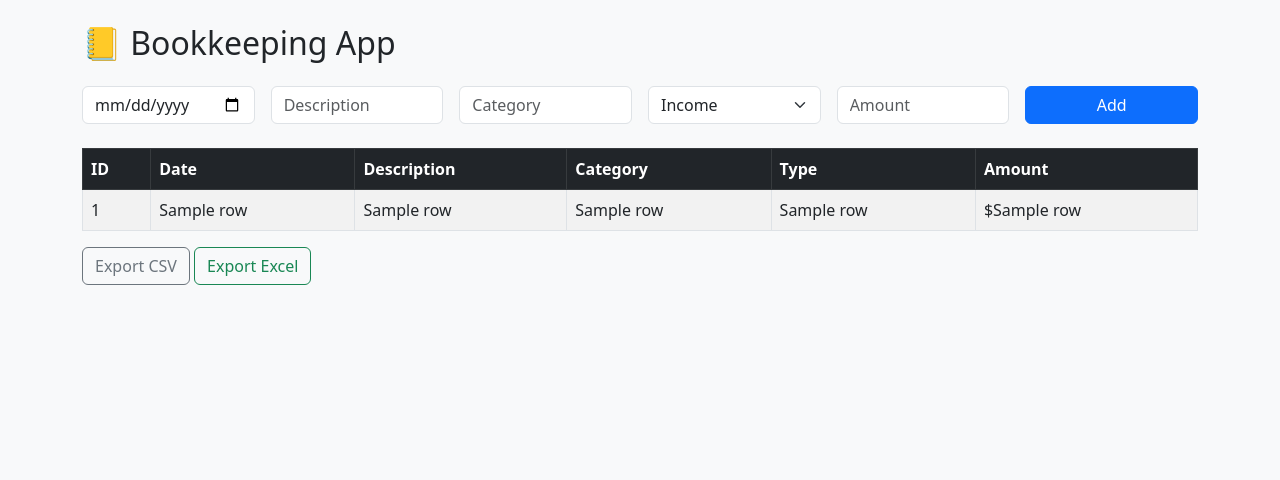
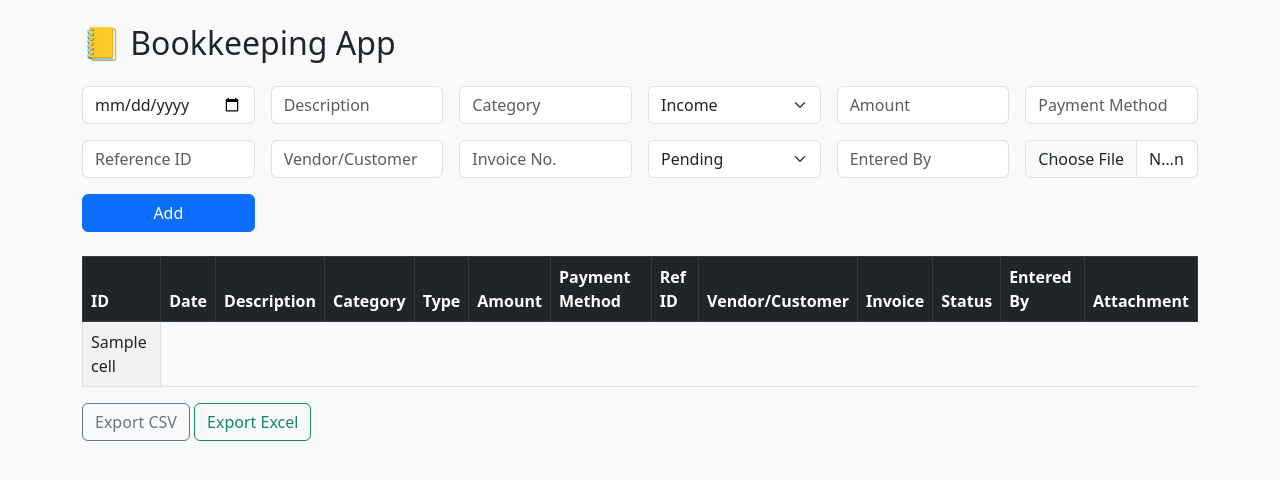
Before and after one commit to grnanduri/bookkeeper-web, a Flask app: template templates/index.html in a window 1280 px wide. Shown: the top 480 px of the page. Run offline with Flask 3, Linux system fonts and the light colour scheme; the template is opened without the code that fills it: most values are stand-ins (such as "Sample title", 1, 10 or a date in 2020).

Commit message:
Added more fields

```diff
--- a/app.py
+++ b/app.py
@@ -5,6 +5,7 @@
 import os
 
 app = Flask(__name__)
+app.config['UPLOAD_FOLDER'] = 'uploads'
 
 DB_FILE = 'books.db'
 
@@ -18,7 +19,14 @@
             description TEXT,
             category TEXT,
             type TEXT CHECK(type IN ('income','expense')),
-            amount REAL
+            amount REAL,
+            payment_method TEXT,
+            reference_id TEXT,
+            vendor_customer TEXT,
+            invoice_no TEXT,
+            status TEXT,
+            entered_by TEXT,
+            attachment TEXT
         )
     ''')
     conn.commit()
@@ -35,15 +43,26 @@
 
 @app.route('/add', methods=['POST'])
 def add():
-    date = request.form['date']
-    description = request.form['description']
-    category = request.form['category']
-    ttype = request.form['type']
-    amount = float(request.form['amount'])
+    data = request.form
+    file = request.files.get('attachment')
+    attachment_path = ''
+    if file and file.filename:
+        os.makedirs(app.config['UPLOAD_FOLDER'], exist_ok=True)
+        attachment_path = os.path.join(app.config['UPLOAD_FOLDER'], file.filename)
+        file.save(attachment_path)
+
     conn = sqlite3.connect(DB_FILE)
     c = conn.cursor()
-    c.execute('INSERT INTO transactions (date, description, category, type, amount) VALUES (?, ?, ?, ?, ?)',
-              (date, description, category, ttype, amount))
+    c.execute('''
+        INSERT INTO transactions (
+            date, description, category, type, amount, payment_method, reference_id,
+            vendor_customer, invoice_no, status, entered_by, attachment
+        ) VALUES (?, ?, ?, ?, ?, ?, ?, ?, ?, ?, ?, ?)
+    ''', (
+        data['date'], data['description'], data['category'], data['type'], float(data['amount']),
+        data['payment_method'], data['reference_id'], data['vendor_customer'], data['invoice_no'],
+        data['status'], data['entered_by'], attachment_path
+    ))
     conn.commit()
     conn.close()
     return redirect('/')
@@ -54,11 +73,12 @@
     c = conn.cursor()
     c.execute('SELECT * FROM transactions')
     rows = c.fetchall()
+    headers = [i[0] for i in c.description]
     conn.close()
     filename = "transactions.csv"
     with open(filename, 'w', newline='') as f:
         writer = csv.writer(f)
-        writer.writerow(["ID", "Date", "Description", "Category", "Type", "Amount"])
+        writer.writerow(headers)
         writer.writerows(rows)
     return send_file(filename, as_attachment=True)
 
@@ -68,12 +88,14 @@
     c = conn.cursor()
     c.execute('SELECT * FROM transactions')
     rows = c.fetchall()
+    headers = [i[0] for i in c.description]
     conn.close()
+
     filename = "transactions.xlsx"
     wb = Workbook()
     ws = wb.active
     ws.title = "Transactions"
-    ws.append(["ID", "Date", "Description", "Category", "Type", "Amount"])
+    ws.append(headers)
     for row in rows:
         ws.append(row)
     wb.save(filename)
@@ -81,5 +103,5 @@
 
 if __name__ == '__main__':
     init_db()
-    port = int(os.environ.get("PORT", 5000))  # Use Render-assigned port or 5000 locally
-    app.run(host='0.0.0.0', port=port)
+    port = int(os.environ.get("PORT", 5000))
+    app.run(host="0.0.0.0", port=port)
--- a/templates/index.html
+++ b/templates/index.html
@@ -2,13 +2,13 @@
 <html lang="en">
 <head>
   <meta charset="UTF-8">
-    <title>Bookkeeping App</title>
+  <title>Bookkeeper App</title>
   <link rel="stylesheet" href="https://cdn.jsdelivr.net/npm/bootstrap@5.3.0/dist/css/bootstrap.min.css">
 </head>
 <body class="bg-light p-4">
 <div class="container">
   <h2 class="mb-4">📒 Bookkeeping App</h2>
-    <form method="POST" action="/add" class="row g-3 mb-4">
+  <form method="POST" action="/add" enctype="multipart/form-data" class="row g-3 mb-4">
     <div class="col-md-2"><input name="date" type="date" class="form-control" required></div>
     <div class="col-md-2"><input name="description" placeholder="Description" class="form-control" required></div>
     <div class="col-md-2"><input name="category" placeholder="Category" class="form-control" required></div>
@@ -19,23 +19,42 @@
       </select>
     </div>
     <div class="col-md-2"><input name="amount" type="number" step="0.01" placeholder="Amount" class="form-control" required></div>
+
+    <div class="col-md-2"><input name="payment_method" placeholder="Payment Method" class="form-control"></div>
+    <div class="col-md-2"><input name="reference_id" placeholder="Reference ID" class="form-control"></div>
+    <div class="col-md-2"><input name="vendor_customer" placeholder="Vendor/Customer" class="form-control"></div>
+    <div class="col-md-2"><input name="invoice_no" placeholder="Invoice No." class="form-control"></div>
+    <div class="col-md-2">
+      <select name="status" class="form-select">
+        <option value="Pending">Pending</option>
+        <option value="Paid">Paid</option>
+        <option value="Cleared">Cleared</option>
+      </select>
+    </div>
+    <div class="col-md-2"><input name="entered_by" placeholder="Entered By" class="form-control"></div>
+    <div class="col-md-2"><input name="attachment" type="file" class="form-control"></div>
     <div class="col-md-2"><button type="submit" class="btn btn-primary w-100">Add</button></div>
   </form>
+
   <table class="table table-bordered table-striped">
     <thead class="table-dark">
     <tr>
       <th>ID</th><th>Date</th><th>Description</th><th>Category</th><th>Type</th><th>Amount</th>
+      <th>Payment Method</th><th>Ref ID</th><th>Vendor/Customer</th><th>Invoice</th>
+      <th>Status</th><th>Entered By</th><th>Attachment</th>
     </tr>
     </thead>
     <tbody>
     {% for row in transactions %}
       <tr>
-                <td>{{ row[0] }}</td><td>{{ row[1] }}</td><td>{{ row[2] }}</td>
-                <td>{{ row[3] }}</td><td>{{ row[4] }}</td><td>${{ row[5] }}</td>
+        {% for cell in row %}
+          <td>{{ cell }}</td>
+        {% endfor %}
       </tr>
     {% endfor %}
     </tbody>
   </table>
+
   <div class="mt-3">
     <a href="/export/csv" class="btn btn-outline-secondary">Export CSV</a>
     <a href="/export/excel" class="btn btn-outline-success">Export Excel</a>
```
Also changed, not shown: 1 other file. Lines whose indentation alone changed are shown as unchanged.
